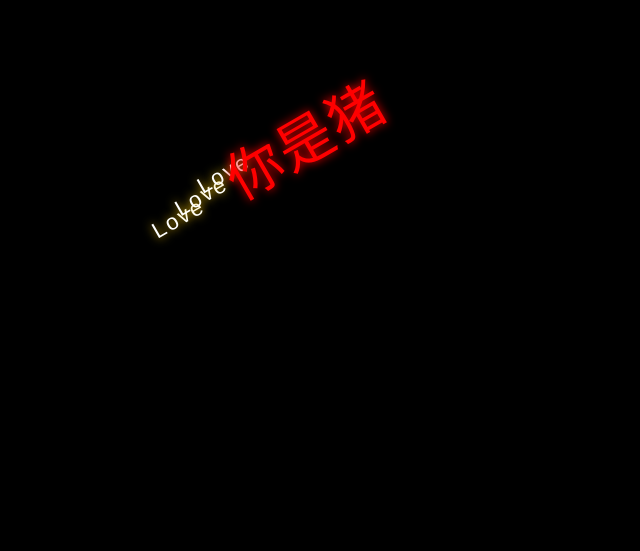
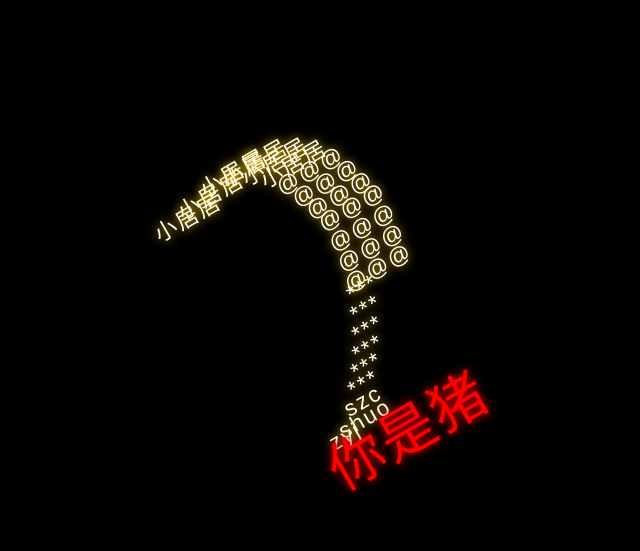
Before and after one commit to daring5920/web, a plain HTML site: page index.html in a window 1280 px wide. Shown: the whole page, without its empty margins (513-1153 px from the left). Drawn offline with Linux system fonts and the light colour scheme.

Commit message:
test two

```diff
--- a/index.html
+++ b/index.html
@@ -945,21 +945,154 @@
         <div class="love">
             <div class="love_horizontal">
                 <div class="love_vertical">
-                    <div class="love_word">Love</div>
+                    <div class="love_word">小居居</div>
                 </div>
             </div>
         </div>
         <div class="love">
             <div class="love_horizontal">
                 <div class="love_vertical">
-                    <div class="love_word">Love</div>
+                    <div class="love_word">小居居</div>
                 </div>
             </div>
         </div>
         <div class="love">
             <div class="love_horizontal">
                 <div class="love_vertical">
-                    <div class="love_word">Love</div>
+                    <div class="love_word">小居居</div>
+                </div>
+            </div>
+        </div>
+        <div class="love">
+            <div class="love_horizontal">
+                <div class="love_vertical">
+                    <div class="love_word">小居居</div>
+                </div>
+            </div>
+        </div>
+        <div class="love">
+            <div class="love_horizontal">
+                <div class="love_vertical">
+                    <div class="love_word">小居居</div>
+                </div>
+            </div>
+        </div>
+        <div class="love">
+            <div class="love_horizontal">
+                <div class="love_vertical">
+                    <div class="love_word">小居居</div>
+                </div>
+            </div>
+        </div>
+        <div class="love">
+            <div class="love_horizontal">
+                <div class="love_vertical">
+                    <div class="love_word">@@@</div>
+                </div>
+            </div>
+        </div>
+        <div class="love">
+            <div class="love_horizontal">
+                <div class="love_vertical">
+                    <div class="love_word">@@@</div>
+                </div>
+            </div>
+        </div>
+        <div class="love">
+            <div class="love_horizontal">
+                <div class="love_vertical">
+                    <div class="love_word">@@@</div>
+                </div>
+            </div>
+        </div>
+        <div class="love">
+            <div class="love_horizontal">
+                <div class="love_vertical">
+                    <div class="love_word">@@@</div>
+                </div>
+            </div>
+        </div>
+        <div class="love">
+            <div class="love_horizontal">
+                <div class="love_vertical">
+                    <div class="love_word">@@@</div>
+                </div>
+            </div>
+        </div>
+        <div class="love">
+            <div class="love_horizontal">
+                <div class="love_vertical">
+                    <div class="love_word">@@@</div>
+                </div>
+            </div>
+        </div>
+        <div class="love">
+            <div class="love_horizontal">
+                <div class="love_vertical">
+                    <div class="love_word">@@@</div>
+                </div>
+            </div>
+        </div>
+        <div class="love">
+            <div class="love_horizontal">
+                <div class="love_vertical">
+                    <div class="love_word">***</div>
+                </div>
+            </div>
+        </div>
+        <div class="love">
+            <div class="love_horizontal">
+                <div class="love_vertical">
+                    <div class="love_word">***</div>
+                </div>
+            </div>
+        </div>
+        <div class="love">
+            <div class="love_horizontal">
+                <div class="love_vertical">
+                    <div class="love_word">***</div>
+                </div>
+            </div>
+        </div>
+        <div class="love">
+            <div class="love_horizontal">
+                <div class="love_vertical">
+                    <div class="love_word">***</div>
+                </div>
+            </div>
+        </div>
+        <div class="love">
+            <div class="love_horizontal">
+                <div class="love_vertical">
+                    <div class="love_word">***</div>
+                </div>
+            </div>
+        </div>
+        <div class="love">
+            <div class="love_horizontal">
+                <div class="love_vertical">
+                    <div class="love_word">***</div>
+                </div>
+            </div>
+        </div>
+        <div class="love">
+            <div class="love_horizontal">
+                <div class="love_vertical">
+                    <div class="love_word">szc</div>
+                </div>
+            </div>
+        </div>
+        <div class="love">
+            <div class="love_horizontal">
+                <div class="love_vertical">
+                    <div class="love_word">shuo</div>
+                </div>
+            </div>
+        </div>
+        <div class="love">
+            <div class="love_horizontal">
+                <div class="love_vertical">
+                    <div class="love_word">zyj</div>
                 </div>
             </div>
         </div>
```
